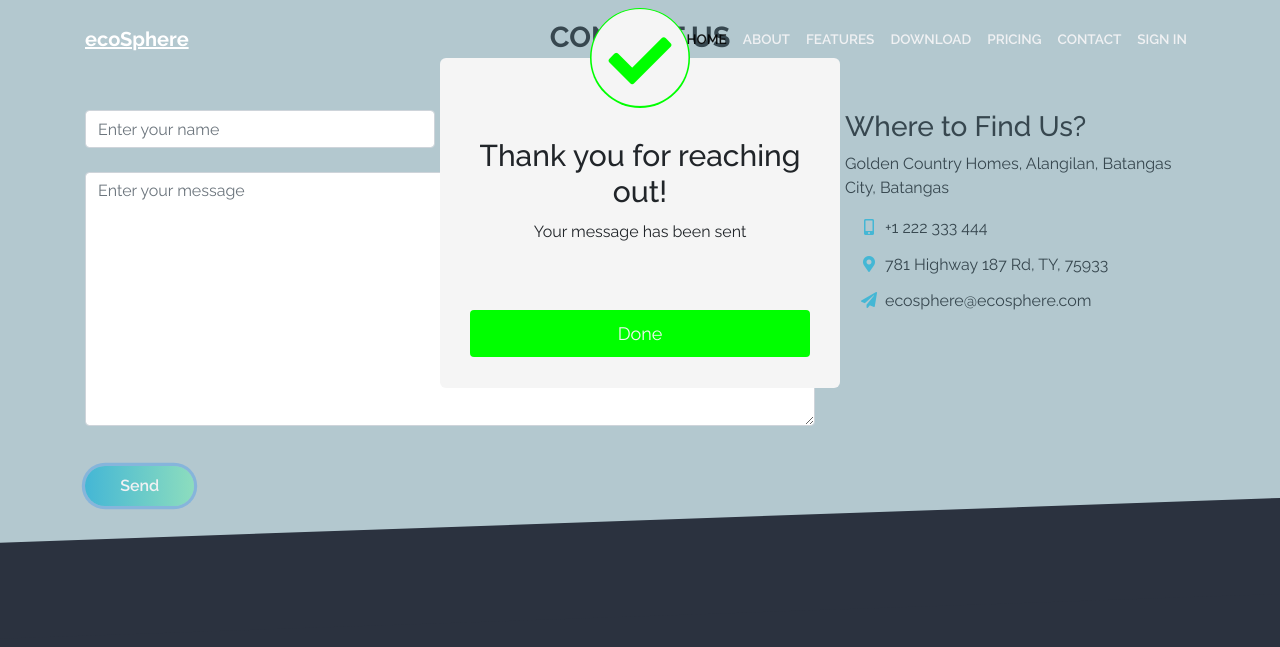
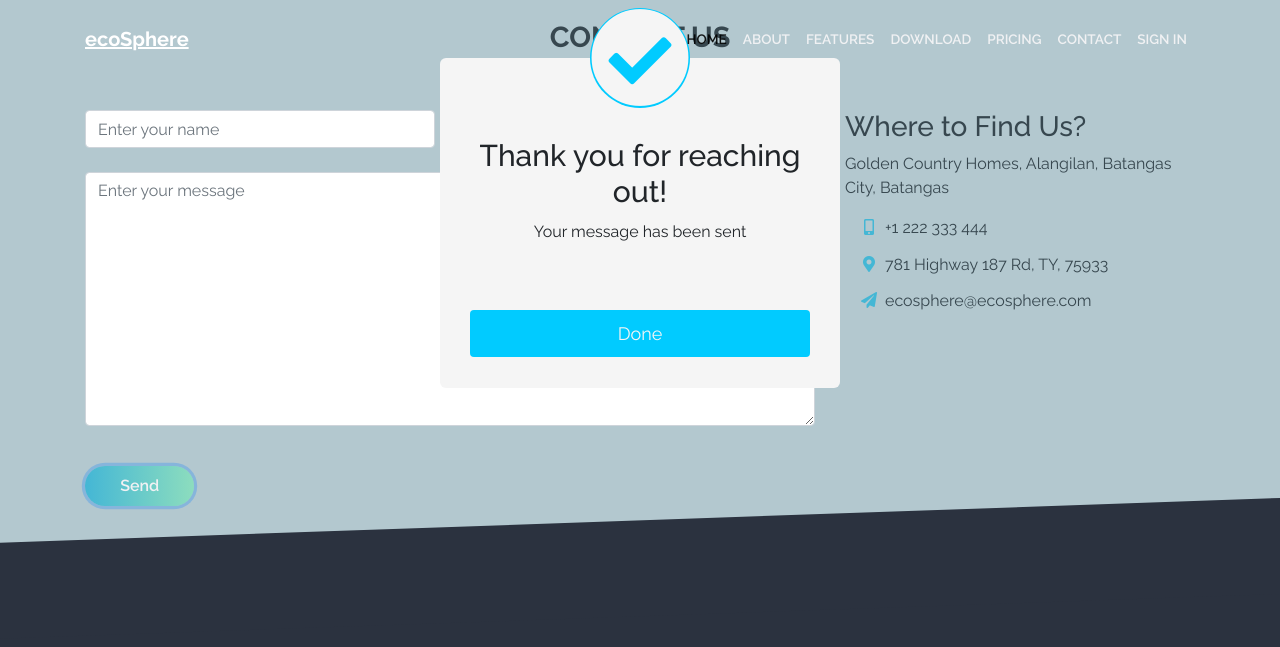
Before and after one commit to herseyy/hci_final_proj, a plain HTML site: page index.html in a window 1280 px wide. Both pictures are taken after typing "Sample", "name@example.com", "Sample" into the empty fields and a click on the button "Send". Shown: the part 3341-3988 px from the top of the page. Drawn offline with nearby package versions, Linux system fonts and the light colour scheme.

Commit message:
Update style.css

```diff
--- a/assets/css/style.css
+++ b/assets/css/style.css
@@ -657,7 +657,7 @@ input:checked + .slider:before {
 .popup i {
   margin-top: -50px;
   font-size: 100px;
-  background: #00ff00;
+  background: #01cbff;
   border-radius: 50%;
   color: #F5F5F5;
   box-shadow: rgba(0, 0, 0, 0.2);
@@ -672,7 +672,7 @@ input:checked + .slider:before {
   width: 100%;
   margin-top: 50px;
   padding: 10px 0;
-  background: #00ff00;
+  background: #01cbff;
   border: none;
   outline: none;
   font-size: 18px;
```
